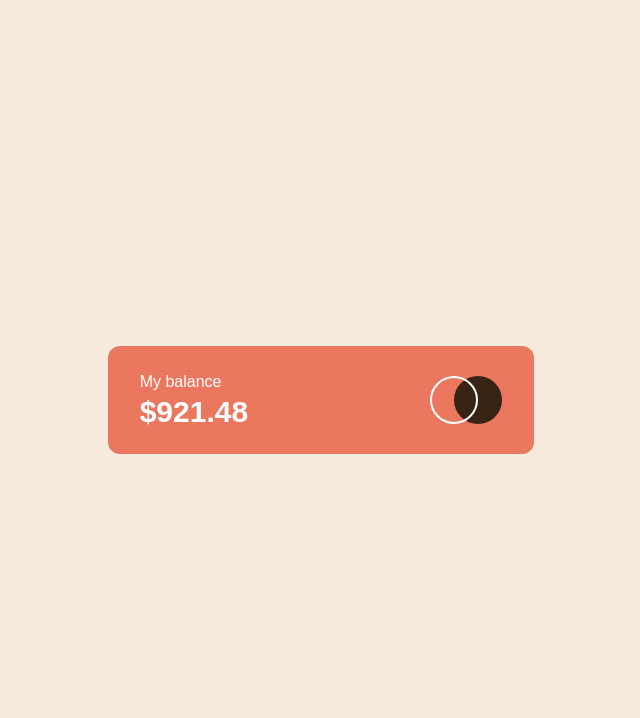
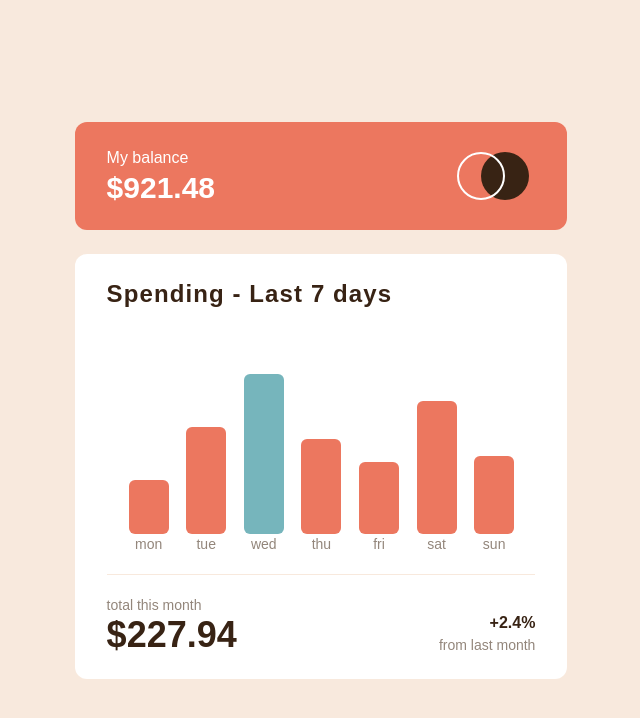
Before and after one commit to tboonma/expense-chart-ui, a React (Create React App) app: page / in a window 1280 px wide. Shown: the top 718 px of the page, without its empty margins (319-959 px from the left). Built offline with nearby package versions, Linux system fonts and the light colour scheme.

Commit message:
Completed spending box

```diff
--- a/package.json
+++ b/package.json
@@ -10,6 +10,7 @@
     "react-dom": "^18.1.0",
     "react-router-dom": "^6.3.0",
     "react-scripts": "5.0.1",
+    "tailwind-scrollbar-hide": "^1.1.7",
     "web-vitals": "^2.1.4"
   },
   "scripts": {
--- /dev/null
+++ b/src/assets/json/data.json
@@ -0,0 +1,30 @@
+[
+  {
+    "day": "mon",
+    "amount": 17.45
+  },
+  {
+    "day": "tue",
+    "amount": 34.91
+  },
+  {
+    "day": "wed",
+    "amount": 52.36
+  },
+  {
+    "day": "thu",
+    "amount": 31.07
+  },
+  {
+    "day": "fri",
+    "amount": 23.39
+  },
+  {
+    "day": "sat",
+    "amount": 43.28
+  },
+  {
+    "day": "sun",
+    "amount": 25.48
+  }
+]
--- a/src/assets/styles/components.css
+++ b/src/assets/styles/components.css
@@ -3,5 +3,88 @@
 @tailwind utilities;
 
 .balance-background {
-    background-color: hsl(10, 79%, 65%);
+  background-color: hsl(10, 79%, 65%);
 }
+
+// Spending Card
+.spending-background {
+  background-color: hsl(33, 100%, 98%);
+}
+
+.spending-title {
+  color: hsl(25, 47%, 15%);
+  letter-spacing: 1.1px;
+}
+
+.spending-graph {
+  height: 14rem;
+  overflow: scroll;
+  gap: 0.85rem;
+}
+
+.spending-line {
+  background-color: hsl(27, 66%, 92%);
+  height: 1px;
+}
+
+.spending-bar {
+  width: 2.5rem;
+}
+
+.spending-bar:hover + .spending-bar-amount {
+  display: block;
+}
+
+.spending-bar-amount {
+  padding-left: 0.15rem;
+  padding-right: 0.15rem;
+  display: none;
+}
+
+.text-darkbrown {
+  color: hsl(25, 47%, 15%);
+}
+
+.text-softred {
+  color: hsl(10, 79%, 65%);
+}
+
+.text-cyan {
+  color: hsl(186, 34%, 60%);
+}
+
+.text-mediumbrown {
+  color: hsl(28, 10%, 53%);
+}
+
+.text-cream {
+  color: hsl(27, 66%, 92%);
+}
+
+.text-paleorange {
+  color: hsl(33, 100%, 98%);
+}
+
+.bg-darkbrown {
+  background-color: hsl(25, 47%, 15%);
+}
+
+.bg-softred {
+  background-color: hsl(10, 79%, 65%);
+}
+
+.bg-cyan {
+  background-color: hsl(186, 34%, 60%);
+}
+
+.bg-mediumbrown {
+  background-color: hsl(28, 10%, 53%);
+}
+
+.bg-cream {
+  background-color: hsl(27, 66%, 92%);
+}
+
+.bg-paleorange {
+  background-color: hsl(33, 100%, 98%);
+}
--- a/src/assets/styles/styles.css
+++ b/src/assets/styles/styles.css
@@ -16,3 +16,14 @@ body {
 .w-50vw {
   width: 50vw;
 }
+
+.components-width {
+  width: 38.5%;
+  max-width: 1440px;
+}
+
+@media only screen and (max-width: 770px) {
+  .components-width {
+    width: 90%;
+  }
+}
--- /dev/null
+++ b/src/components/SpendingCard.js
@@ -0,0 +1,89 @@
+import React, { useEffect, useState } from 'react'
+import '../assets/styles/components.css'
+import expenses from '../assets/json/data.json'
+
+const SpendingCard = () => {
+  const [dateAmount, setDateAmount] = useState(7)
+  const [totalThisMonth, setTotalThisMonth] = useState(0)
+  const [heights, setHeights] = useState([])
+
+  useEffect(() => {
+    implementGraph()
+    // eslint-disable-next-line react-hooks/exhaustive-deps
+  }, [])
+
+  async function implementGraph() {
+    setDateAmount(Math.min(expenses.length, dateAmount))
+    await getData()
+  }
+
+  async function getData() {
+    let allExpenses = 0
+    let maxHeight = expenses[0].amount
+    for (let i = 0; i < expenses.length; i++) {
+      allExpenses += expenses[i].amount
+      if (expenses[i].amount > maxHeight) {
+        maxHeight = expenses[i].amount
+      }
+    }
+    let multiplier = 160 / maxHeight
+    let tempHeights = []
+    for (let i = 0; i < dateAmount; i++) {
+      tempHeights.push({
+        day: expenses[i].day,
+        amount: expenses[i].amount,
+        height: expenses[i].amount * multiplier,
+        isMax: expenses[i].amount === maxHeight,
+      })
+    }
+    setTotalThisMonth(allExpenses.toFixed(2))
+    setHeights(tempHeights)
+  }
+  return (
+    <div className="bg-white rounded-xl p-6 px-8 grid gap-5">
+      <h1 className="spending-title text-2xl font-bold">
+        Spending - Last {dateAmount} days
+      </h1>
+      <div className="grid justify-center">
+        <div className="spending-graph w-full flex flex-row items-end scrollbar-hide relative px-5">
+          {heights.map((h) => (
+            <div key={h.day} className="grid place-items-center">
+              <div
+                className={`spending-bar rounded-md hover:opacity-60 hover:cursor-pointer ${
+                  h.isMax ? 'bg-cyan' : 'bg-softred'
+                }`}
+                style={{ height: h.height + 'px' }}
+              ></div>
+              <div
+                className="bg-darkbrown text-white rounded-md py-2 spending-bar-amount text-xs text-center font-bold text-bold w-14 absolute"
+                style={{ top: 165 - h.height }}
+              >
+                ${h.amount}
+              </div>
+              <div className="w-11 text-center text-mediumbrown text-sm">
+                {h.day}
+              </div>
+            </div>
+          ))}
+        </div>
+      </div>
+      <div className="spending-line"></div>
+      <div className="spending-summary w-full grid grid-cols-3">
+        <div className="col-span-2">
+          <p className="text-sm text-mediumbrown">total this month</p>
+          <h1 className="text-4xl font-bold text-darkbrown">
+            ${totalThisMonth}
+          </h1>
+        </div>
+        <div className="grid place-items-end">
+          <div className="">
+            <p className="font-bold text-darkbrown text-right">+2.4%</p>
+            <p className="text-sm text-mediumbrown">from last month</p>
+          </div>
+        </div>
+      </div>
+    </div>
+  )
+}
+
+export default SpendingCard
--- a/src/pages/Home.js
+++ b/src/pages/Home.js
@@ -1,12 +1,14 @@
 import React from 'react'
 import '../assets/styles/styles.css'
 import BalanceCard from '../components/BalanceCard.js'
+import SpendingCard from '../components/SpendingCard'
 
 const Home = () => {
   return (
     <div className="w-screen h-screen grid place-items-center">
-      <div className="w-2/6 grid gap-4 max-w-md">
+      <div className="components-width grid gap-6 max-w-lg">
         <BalanceCard />
+        <SpendingCard />
       </div>
     </div>
   )
--- a/tailwind.config.js
+++ b/tailwind.config.js
@@ -1,9 +1,7 @@
 module.exports = {
-  content: [
-    "./src/**/*.{js,jsx,ts,tsx}",
-  ],
+  content: ['./src/**/*.{js,jsx,ts,tsx}'],
   theme: {
     extend: {},
   },
-  plugins: [],
+  plugins: [require('tailwind-scrollbar-hide')],
 }
```
Also changed, not shown: 1 other file (tests, documents, lock files or other folders).
